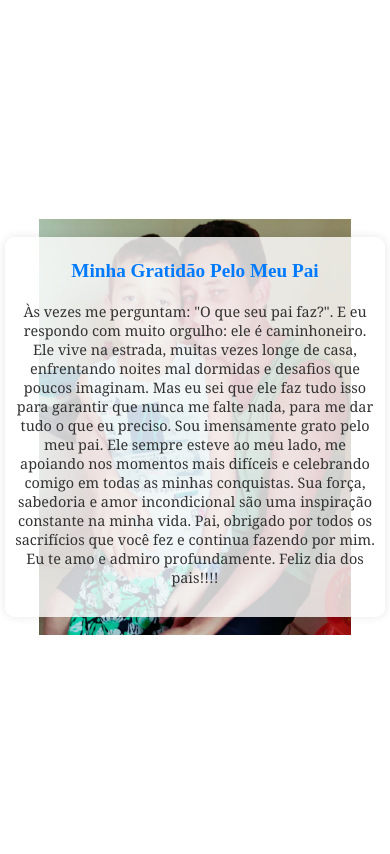
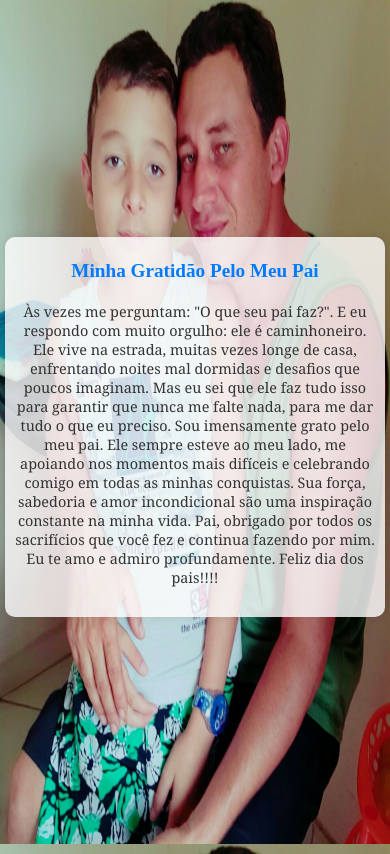
Before and after one commit to umelhor/Father_day, a plain HTML site: page pai.html in a window 390 px wide. Drawn offline with Linux system fonts and the light colour scheme.

Commit message:
Update pai.css

```diff
--- a/pai.css
+++ b/pai.css
@@ -36,7 +36,7 @@ p {
 /* Responsividade */
 @media (max-width: 768px) {
     body {
-        background-size: 60%; /* Aumenta o tamanho da imagem de fundo em telas menores */
+        background-size: 100%; /* Aumenta o tamanho da imagem de fundo em telas menores */
         padding: 10px;
     }
 
@@ -56,7 +56,7 @@ p {
 
 @media (max-width: 480px) {
     body {
-        background-size: 80%; /* Aumenta ainda mais o tamanho da imagem de fundo em telas muito pequenas */
+        background-size: 100%; /* Aumenta ainda mais o tamanho da imagem de fundo em telas muito pequenas */
         padding: 5px;
     }
 
```
